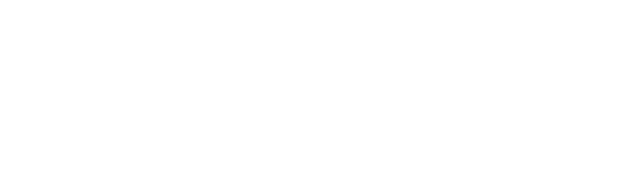
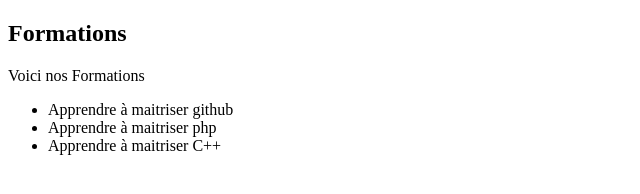
Before and after one commit to FaoOket/git-mon-cv, a plain HTML site: page index.html in a window 1280 px wide. Shown: the whole page, without its empty margins (0-640 px from the left). Drawn offline with Linux system fonts and the light colour scheme.

Commit message:
mise en place de la section formations

```diff
--- a/index.html
+++ b/index.html
@@ -8,6 +8,15 @@
     <title>Document</title>
 </head>
 <body>
-
+    <section>
+        <h1>Formations</h1>
+        <p>Voici nos Formations
+            <ul>
+                <li>Apprendre à maitriser github</li>
+                <li>Apprendre à maitriser php</li>
+                <li>Apprendre à maitriser C++</li>
+            </ul>
+        </p>
+    </section>
 </body>
 </html>
```
